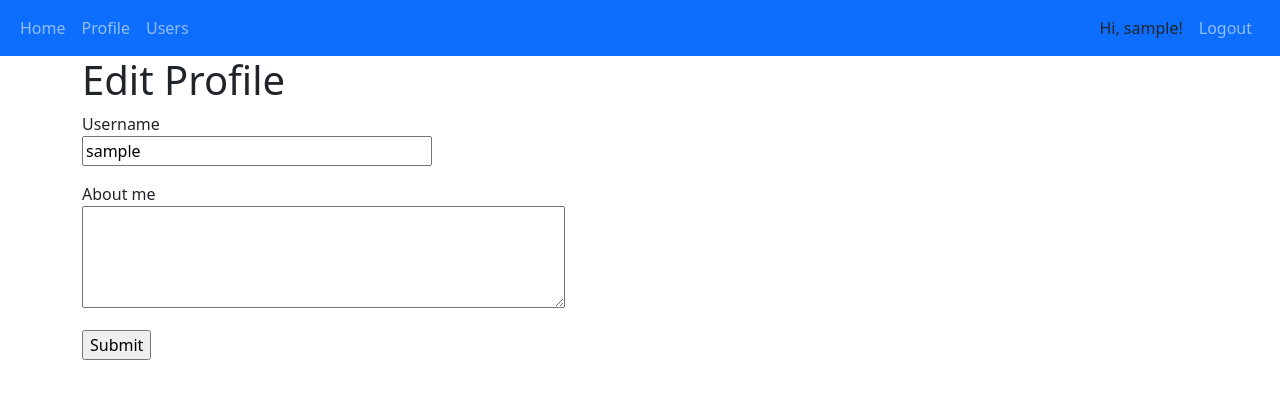
After one commit to BChacun/OurWhats, a Flask app: page /edit_profile in a window 1280 px wide. The commit adds this page. Shown: the top 399 px of the page. Run offline with Flask 2, Linux system fonts and the light colour scheme; the visitor is signed in with stand-in values (Sample User, id 1); data comes from the database, SQL or seed files in the repository; both versions use the stored data as it was after the commit.

Commit message:
edit_profile

```diff
--- a/app.py
+++ b/app.py
@@ -6,8 +6,8 @@ from flask_migrate import Migrate
 from database.database import db, init_database
 import database.models as models
 from config.config import Config
-
 from datetime import datetime
+from database.form import EditProfileForm
 
 app = flask.Flask(__name__)
 app.config.from_object(Config)
@@ -37,7 +37,7 @@ def home():
 @app.route('/profile')
 @login_required
 def profile():
-    return render_template("profile.html")
+    return user(current_user.username)
 
 
 @app.route('/signup', methods=['GET'])
@@ -121,10 +121,25 @@ def user(username):
 
 @app.before_request
 def before_request():
-    print("TEST")
+
     if current_user.is_authenticated:
-        print("YES")
         current_user.last_seen = datetime.utcnow()
         db.session.commit()
-    else :
-        print("AYAYA")
+
+
+
+@app.route('/edit_profile', methods=['GET', 'POST'])
+@login_required
+def edit_profile():
+    form = EditProfileForm()
+    if form.validate_on_submit():
+        current_user.username = form.username.data
+        current_user.about_me = form.about_me.data
+        db.session.commit()
+        flash('Your changes have been saved.')
+        return redirect(url_for('edit_profile'))
+    elif request.method == 'GET':
+        form.username.data = current_user.username
+        form.about_me.data = current_user.about_me
+    return render_template('edit_profile.html', title='Edit Profile',
+                           form=form)
--- a/database/form.py
+++ b/database/form.py
@@ -1,6 +1,7 @@
 from flask_wtf import FlaskForm
-from wtforms import StringField, PasswordField, SubmitField, validators
+from wtforms import StringField, PasswordField, SubmitField, TextAreaField, validators
 from wtforms.fields.html5 import EmailField
+from wtforms.validators import DataRequired, Length
 
 
 class SignupForm(FlaskForm):
@@ -14,3 +15,8 @@ class LoginForm(FlaskForm):
     username = StringField(u'Username')
     password = PasswordField(u'Password')
     submit = SubmitField('Submit')
+
+class EditProfileForm(FlaskForm):
+    username = StringField('Username', validators=[DataRequired()])
+    about_me = TextAreaField('About me', validators=[Length(min=0, max=140)])
+    submit = SubmitField('Submit')
--- /dev/null
+++ b/templates/edit_profile.html
@@ -0,0 +1,23 @@
+{% extends "base.html" %}
+
+{% block content %}
+    <h1>Edit Profile</h1>
+    <form action="" method="post">
+        {{ form.hidden_tag() }}
+        <p>
+            {{ form.username.label }}<br>
+            {{ form.username(size=32) }}<br>
+            {% for error in form.username.errors %}
+            <span style="color: red;">[{{ error }}]</span>
+            {% endfor %}
+        </p>
+        <p>
+            {{ form.about_me.label }}<br>
+            {{ form.about_me(cols=50, rows=4) }}<br>
+            {% for error in form.about_me.errors %}
+            <span style="color: red;">[{{ error }}]</span>
+            {% endfor %}
+        </p>
+        <p>{{ form.submit() }}</p>
+    </form>
+{% endblock %}
--- a/templates/user.html
+++ b/templates/user.html
@@ -7,6 +7,9 @@
             <td><h1>User: {{ user.username }}</h1>
             {% if user.about_me %}<p>{{ user.about_me }}</p>{% endif %}
             {% if user.last_seen %}<p>Last seen on: {{ user.last_seen }}</p>{% endif %}
+                {% if user == current_user %}
+                <p><a href="{{ url_for('edit_profile') }}">Edit your profile</a></p>
+                {% endif %}
         </td>
         </tr>
     </table>
```
Also changed, not shown: templates/profile.html (deleted, +0 -11 lines), database/database.db.
